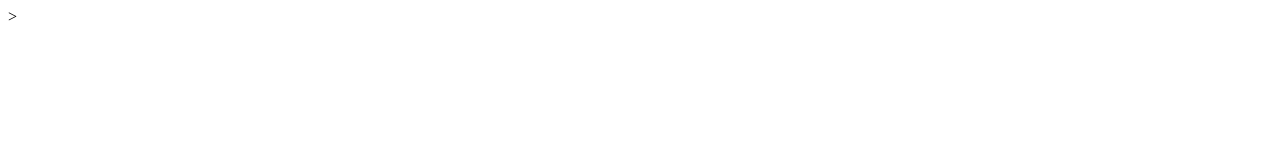
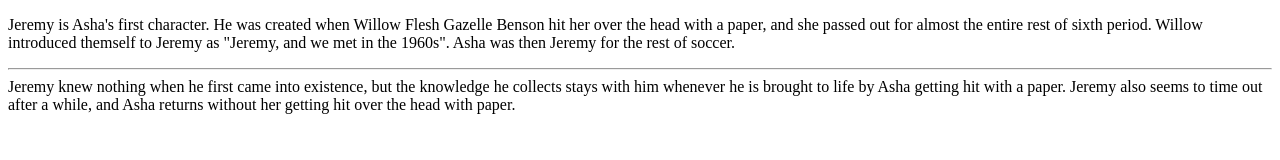
Before and after one commit to asha411/jeremy, a plain HTML site: page index.html in a window 1280 px wide. Drawn offline with Linux system fonts and the light colour scheme.

Commit message:
Update index.html

```diff
--- a/index.html
+++ b/index.html
@@ -6,5 +6,13 @@
                 <title>jeremy</title>
 </head>
 <body>
+    <p>Jeremy is Asha's first character. He was created when Willow Flesh Gazelle Benson hit her over the head with a paper, and she
+        passed out for almost the entire rest of sixth period. Willow introduced themself to Jeremy as "Jeremy, and we met in the 1960s".
+        Asha was then Jeremy for the rest of soccer.
+        <hr>
+        Jeremy knew nothing when he first came into existence, but the knowledge he collects stays with him whenever he is brought to life
+        by Asha getting hit with a paper. Jeremy also seems to time out after a while, and Asha returns without her getting hit over the
+        head with paper.
+    </p>
 </body>
-</html>>
+</html>
```
